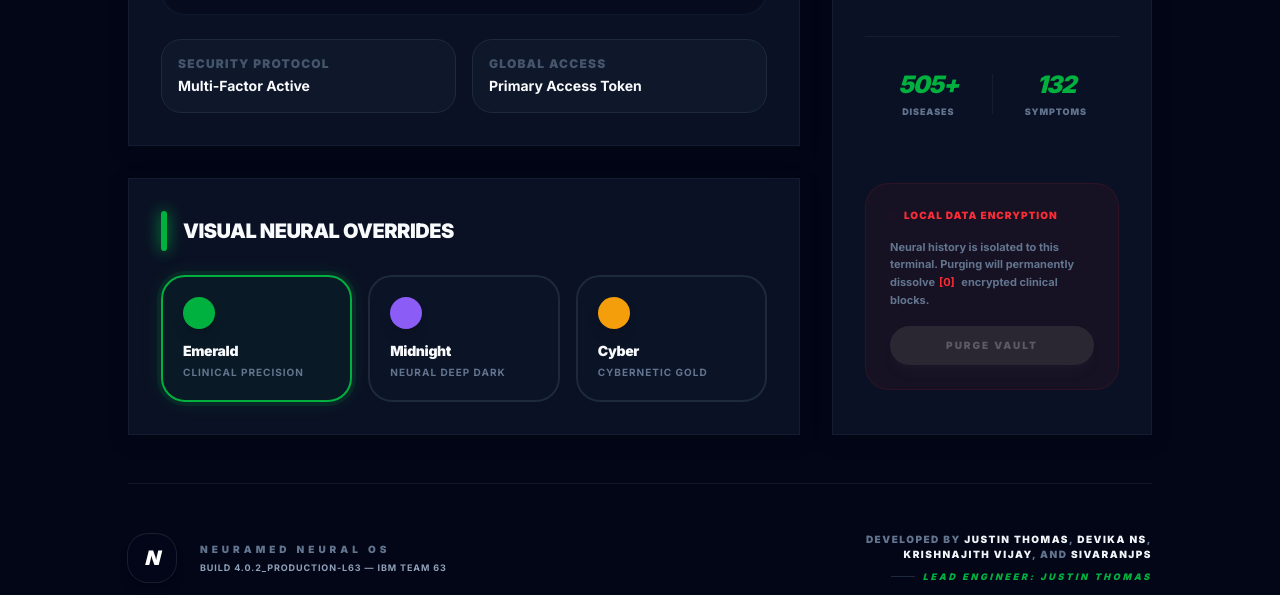
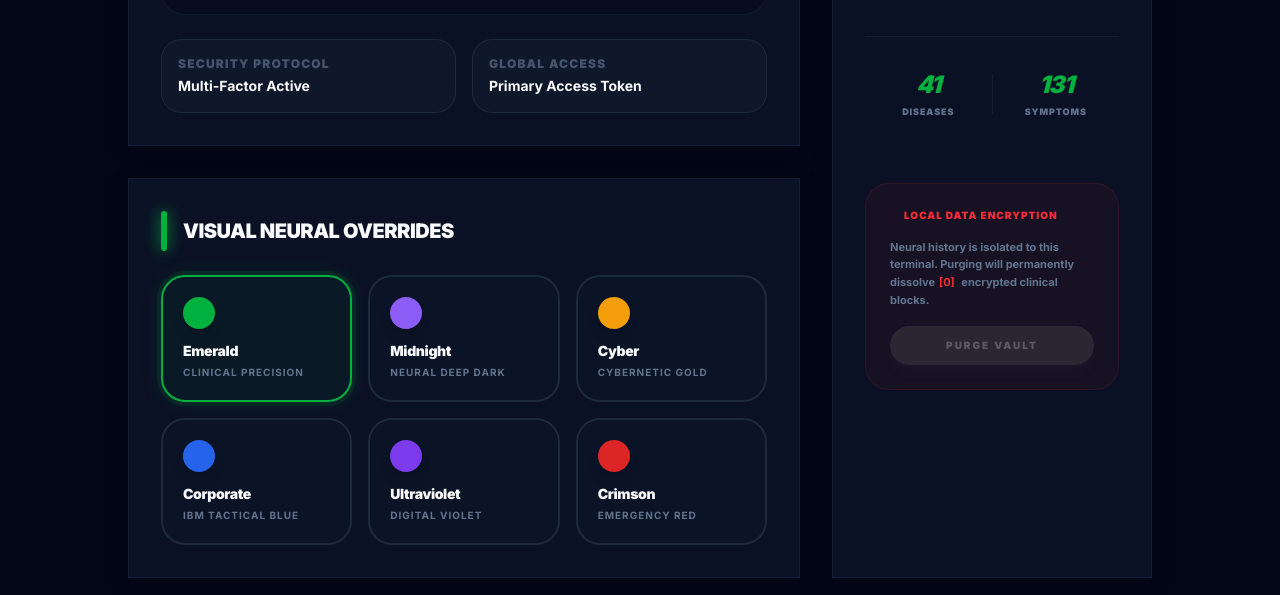
Before and after one commit to justinsaroshthomas-dotcom/neurax, a Next.js app: page /dashboard/settings in a window 1280 px wide. Shown: the part 353-948 px from the top of the page. Built offline with nearby package versions, Linux system fonts and the light colour scheme; no server answers.

Commit message:
feat: expand theme system and calibrate engine metrics

```diff
--- a/src/app/api/status/route.ts
+++ b/src/app/api/status/route.ts
@@ -35,7 +35,7 @@ export async function GET() {
             status: "Online",
             connected: true,
             mode: "active",
-            description: "Weighted disease-symptom matching (18 diseases · 50 symptoms)",
+            description: "Deep Neural Network matching (41 diseases · 131 symptoms)",
         },
         {
             name: "Local Storage",
--- a/src/app/dashboard/settings/page.tsx
+++ b/src/app/dashboard/settings/page.tsx
@@ -32,6 +32,9 @@ export default function SettingsPage() {
         { id: "emerald", name: "Emerald", color: "#00B140", desc: "Clinical Precision" },
         { id: "midnight", name: "Midnight", color: "#8b5cf6", desc: "Neural Deep Dark" },
         { id: "cyber", name: "Cyber", color: "#f59e0b", desc: "Cybernetic Gold" },
+        { id: "corporate", name: "Corporate", color: "#2563eb", desc: "IBM Tactical Blue" },
+        { id: "ultraviolet", name: "Ultraviolet", color: "#7c3aed", desc: "Digital Violet" },
+        { id: "crimson", name: "Crimson", color: "#dc2626", desc: "Emergency Red" },
     ];
 
     return (
@@ -151,12 +154,12 @@ export default function SettingsPage() {
                         <div className="pt-8 space-y-6 border-t border-slate-200/50 dark:border-slate-800/50">
                             <div className="flex items-center justify-between">
                                 <div className="text-center flex-1">
-                                    <p className="text-2xl font-black tracking-tighter text-primary italic">505+</p>
+                                    <p className="text-2xl font-black tracking-tighter text-primary italic">41</p>
                                     <p className="text-[9px] font-black text-slate-500 uppercase tracking-widest mt-1">Diseases</p>
                                 </div>
                                 <div className="w-px h-10 bg-slate-200/50 dark:bg-slate-800/50" />
                                 <div className="text-center flex-1">
-                                    <p className="text-2xl font-black tracking-tighter text-primary italic">132</p>
+                                    <p className="text-2xl font-black tracking-tighter text-primary italic">131</p>
                                     <p className="text-[9px] font-black text-slate-500 uppercase tracking-widest mt-1">Symptoms</p>
                                 </div>
                             </div>
--- a/src/app/globals.css
+++ b/src/app/globals.css
@@ -5,7 +5,7 @@
 @import "tw-animate-css";
 @import "shadcn/tailwind.css";
 
-@custom-variant dark (&:is([data-theme='dark'] *, [data-theme='midnight'] *, [data-theme='cyber'] *, [data-theme='emerald'] *));
+@custom-variant dark (&:is([data-theme='dark'] *, [data-theme='midnight'] *, [data-theme='cyber'] *, [data-theme='emerald'] *, [data-theme='ultraviolet'] *, [data-theme='crimson'] *, [data-theme='corporate'] *));
 
 @theme inline {
   --color-background: var(--background);
--- a/src/app/layout.tsx
+++ b/src/app/layout.tsx
@@ -24,7 +24,7 @@ export default function RootLayout({
           <ThemeProvider
             attribute="data-theme"
             defaultTheme="emerald"
-            themes={["light", "dark", "emerald", "midnight", "cyber"]}
+            themes={["light", "dark", "emerald", "midnight", "cyber", "ultraviolet", "crimson", "corporate"]}
             enableSystem={false}
             disableTransitionOnChange
           >
```
